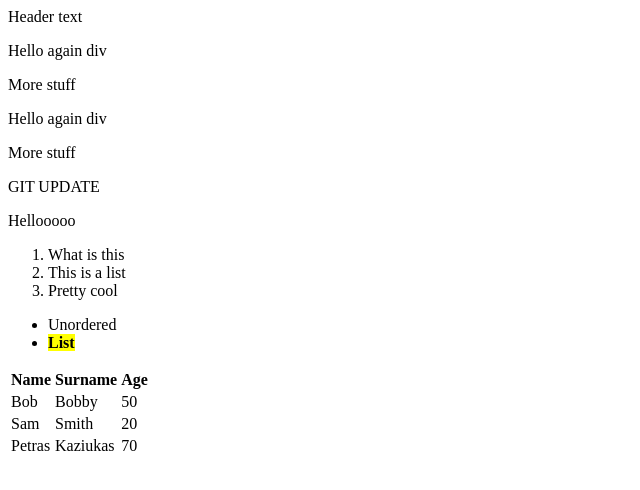
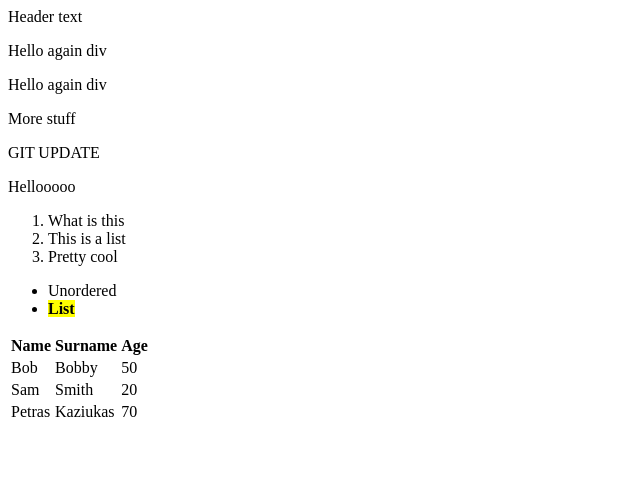
Before and after one commit to seldran/webdev1, a plain HTML site: page index.html in a window 1280 px wide. Shown: the whole page, without its empty margins (0-640 px from the left). Drawn offline with Linux system fonts and the light colour scheme.

Commit message:
removed paragraph

```diff
--- a/index.html
+++ b/index.html
@@ -9,7 +9,6 @@
 </header>
 <div>
     <p>Hello again div</p>
-    <p>More stuff</p>
 </div>
 <div>
     <p>Hello again div</p>
```
